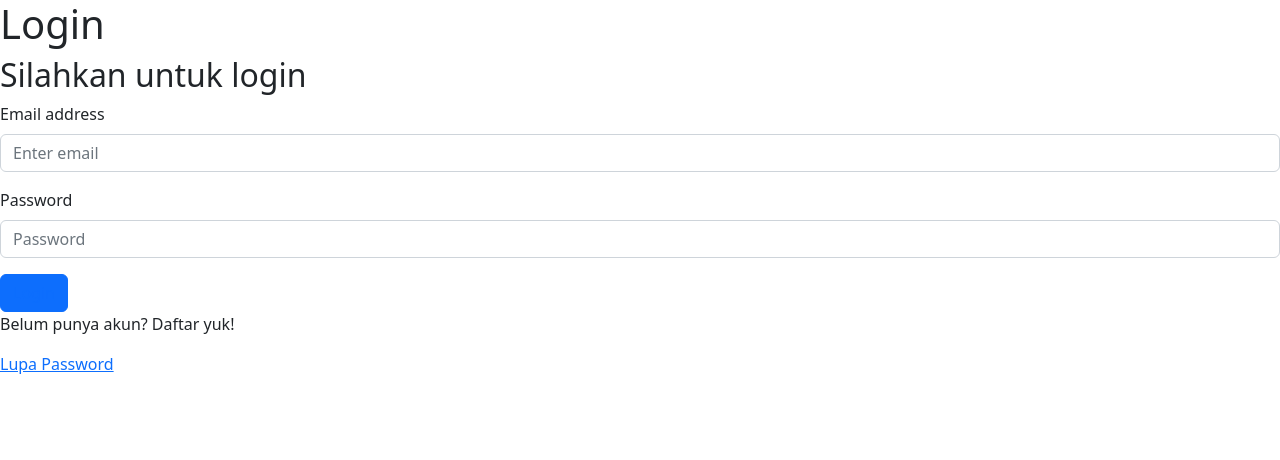
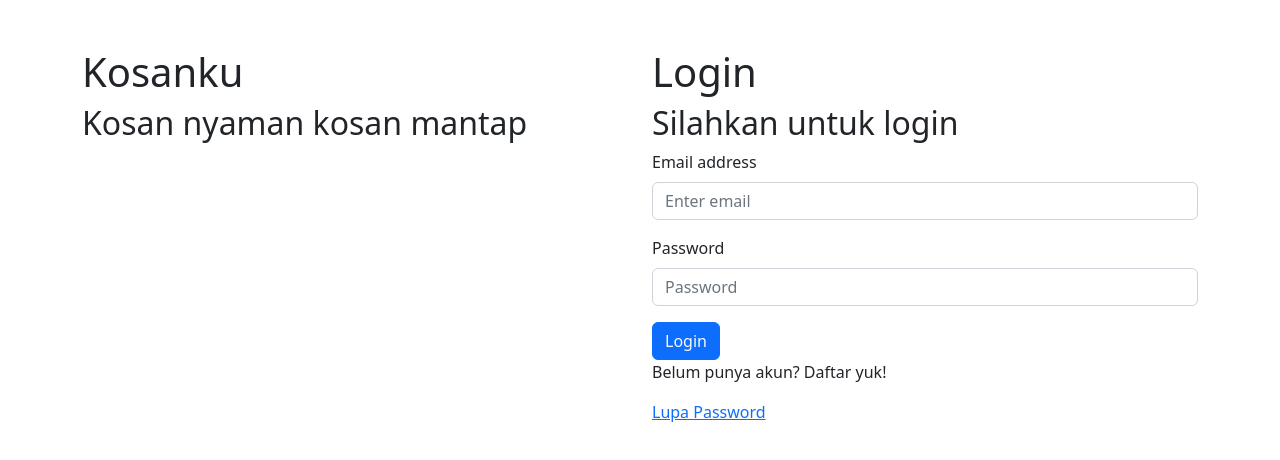
Before and after one commit to synrgy-final-project-team-a/frontend-fsw, a React (Create React App) app: page /login in a window 1280 px wide. Shown: the top 460 px of the page. Built offline with nearby package versions, Linux system fonts and the light colour scheme.

Commit message:
add login component

```diff
--- a/src/pages/login.jsx
+++ b/src/pages/login.jsx
@@ -1,5 +1,8 @@
 import Button from "react-bootstrap/Button";
 import Form from "react-bootstrap/Form";
+import Container from "react-bootstrap/Container";
+import Row from "react-bootstrap/Row";
+import Col from "react-bootstrap/Col";
 import axios from "axios";
 import { useState } from "react";
 import { useNavigate } from "react-router-dom";
@@ -49,6 +52,13 @@ function Login() {
   };
   return (
     <div>
+      <Container>
+        <Row className="mt-5">
+          <Col>
+            <h1>Kosanku</h1>
+            <h2>Kosan nyaman kosan mantap</h2>
+          </Col>
+          <Col>
             <h1>Login</h1>
             <h2>Silahkan untuk login</h2>
             <Form>
@@ -77,17 +87,23 @@ function Login() {
                 type="button"
                 onClick={(e) => onSubmitButtonHandler(e)}
               >
-          <Link to="/" className="font-bold underline text-[#1e40af]">
+                <Link to="/" className='text-light' style={{textDecoration: 'none'}}>
                   Login
                 </Link>{" "}
               </Button>
             </Form>
             <p>Belum punya akun? Daftar yuk!</p>
             <p>
-        <Link to="/verif-email" className="font-bold underline text-[#1e40af]">
+              <Link
+                to="/verif-email"
+                className="font-bold dark"
+              >
                 Lupa Password
               </Link>{" "}
             </p>
+          </Col>
+        </Row>
+      </Container>
     </div>
   );
 }
```
Lines whose indentation alone changed are shown as unchanged.
